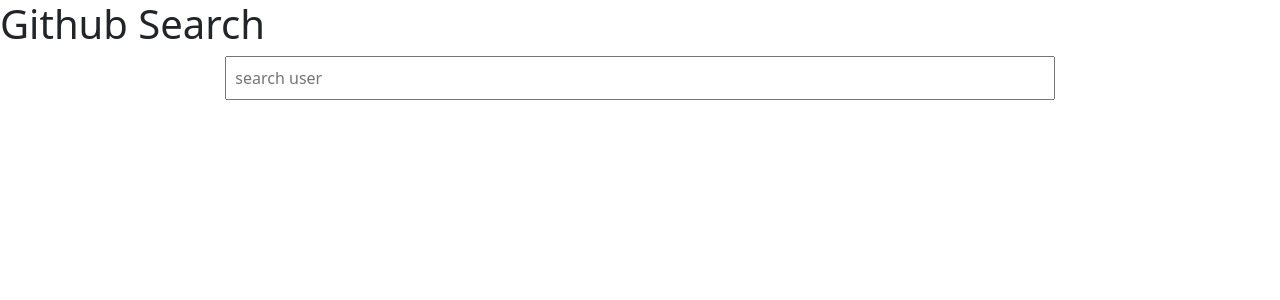
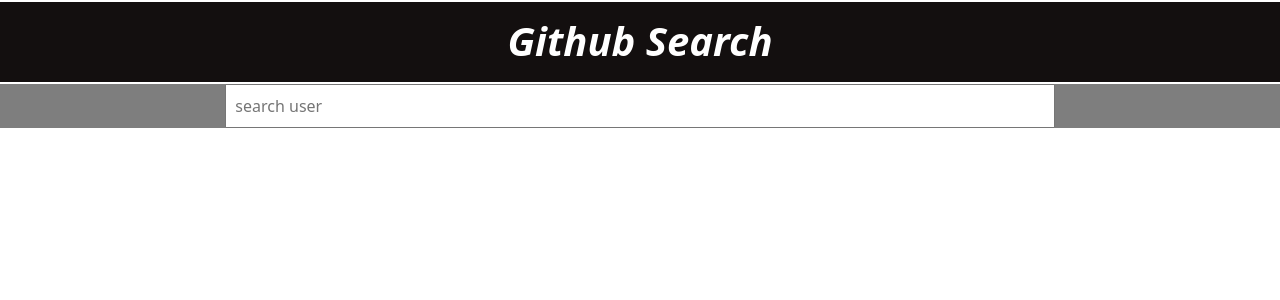
Before and after one commit to Cencious/github-search, an Angular app: page / in a window 1280 px wide. Shown: the top 300 px of the page. Built offline with nearby package versions, Linux system fonts and the light colour scheme.

Commit message:
add styling

```diff
--- a/src/app/app.component.css
+++ b/src/app/app.component.css
@@ -0,0 +1,20 @@
+.header{
+    color: white;
+    margin: 0px;
+    background-color: #130f0f;
+    height: 80px;
+    text-align: center;
+    font-weight: 400;
+    margin: auto;
+    padding-top: 15px;
+    margin-top: 2px;
+    margin-bottom: 2px;
+}
+.header h1{
+    font-weight: 600;
+    font-style: oblique;
+}
+.grey-bg{
+    background-color: #7e7e7e;
+    font-weight: bolder;
+}
```
